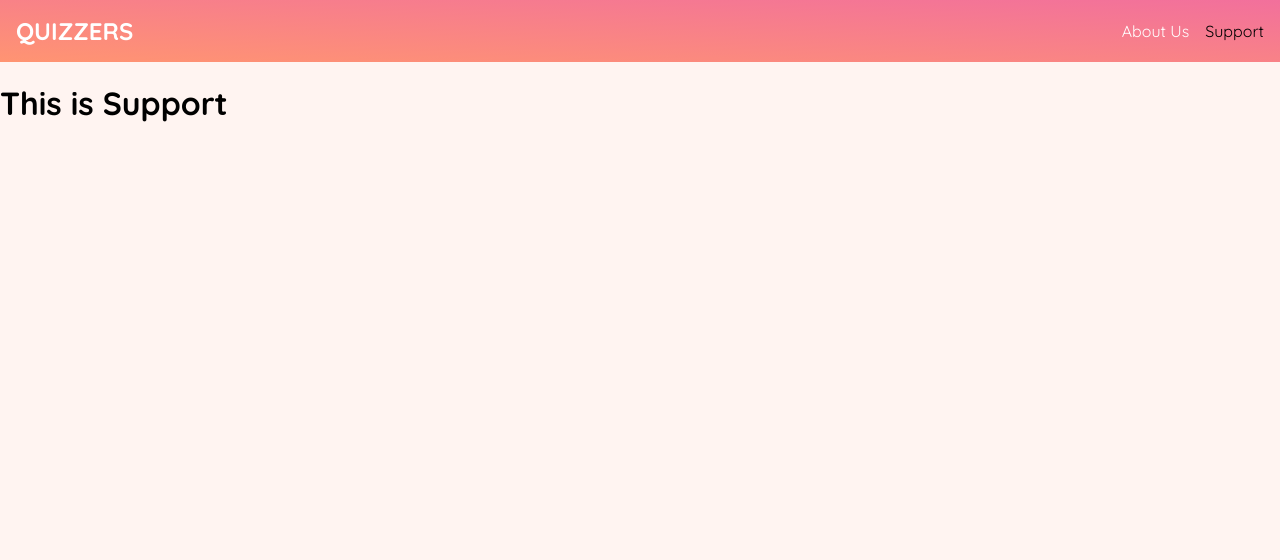
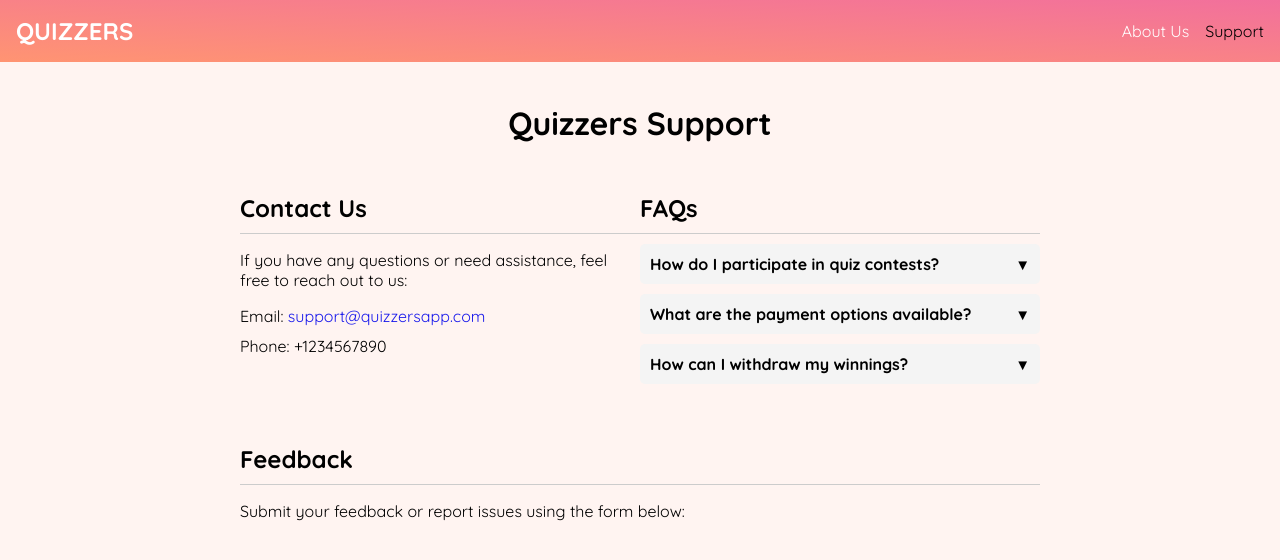
Before and after one commit to Ajy74/quizzers_web, a React (Create React App) app: page /support in a window 1280 px wide. Shown: the top 560 px of the page. Built offline with nearby package versions, Linux system fonts and the light colour scheme.

Commit message:
support updated

```diff
--- a/src/components/Support.jsx
+++ b/src/components/Support.jsx
@@ -1,9 +1,70 @@
-import React from "react";
+import React, { useState } from "react";
+import '../css/support.css'
 
 const Support = () => {
+    const [expandedIndex, setExpandedIndex] = useState(null);
+
+    const faqs = [
+        {
+          question: "How do I participate in quiz contests?",
+          answer: "To participate in quiz contests, navigate to the 'Contests' section of the app and select the contest you wish to join. Follow the instructions provided to enter the contest and answer the questions."
+        },
+        {
+          question: "What are the payment options available?",
+          answer: "Currently, we accept payments via credit/debit cards, net banking, and UPI (Unified Payments Interface). You can add funds to your wallet using any of these payment methods."
+        },
+        {
+          question: "How can I withdraw my winnings?",
+          answer: "You can withdraw your winnings by navigating to the 'Wallet' section of the app and selecting the 'Withdraw' option. Follow the instructions provided to complete the withdrawal process."
+        }
+    ];
+
+    const handleToggle = (index) => {
+        if (expandedIndex === index) {
+            setExpandedIndex(null);
+        } else {
+            setExpandedIndex(index);
+        }
+    };
+
     return (
         <>
-            <h1>This is Support</h1>
+            <div className="support-container">
+                <div className="support-header">
+                    <h1>Quizzers Support</h1>
+                </div>
+                <div className="support-content">
+                    <section className="contact-info">
+                        <h2>Contact Us</h2>
+                        <p>If you have any questions or need assistance, feel free to reach out to us:</p>
+                        <ul>
+                            <li>Email: <span>support@quizzersapp.com</span></li>
+                            <li>Phone: +1234567890</li>
+                        </ul>
+                    </section>
+                    <section className="faq">
+                        <h2>FAQs</h2>
+                        {faqs.map((faq, index) => (
+                            <div key={index} className="faq-item">
+                                <div className="question" onClick={() => handleToggle(index)}>
+                                    <h4>{faq.question}</h4>
+                                    <span className="arrow">&#9660;</span>
+                                </div>
+                                {expandedIndex === index && (
+                                    <div className="answer">
+                                    <p>{faq.answer}</p>
+                                    </div>
+                                )}
+                            </div>
+                        ))}
+                    </section>
+                    <section className="feedback-form">
+                        <h2>Feedback</h2>
+                        <p>Submit your feedback or report issues using the form below:</p>
+                        {/* Add feedback form component here */}
+                    </section>
+                </div>
+            </div>
         </>
     );
 }
--- /dev/null
+++ b/src/css/support.css
@@ -0,0 +1,102 @@
+/* SupportPage.css */
+
+/* General styles */
+.support-container {
+    max-width: 800px;
+    margin: 0 auto;
+    padding: 20px;
+  }
+
+  .support-header {
+    text-align: center;
+    margin-bottom: 30px;
+  }
+
+  .support-content {
+    display: flex;
+    flex-wrap: wrap;
+    justify-content: space-between;
+  }
+
+  .contact-info,
+  .faq,
+  .feedback-form {
+    flex: 1 1 300px;
+    margin-bottom: 30px;
+  }
+
+  .contact-info h2,
+  .faq h2,
+  .feedback-form h2 {
+    border-bottom: 1px solid #ccc;
+    padding-bottom: 10px;
+    margin-bottom: 10px;
+  }
+
+  .contact-info ul,
+  .faq ul {
+    list-style: none;
+    padding: 0;
+  }
+
+  .contact-info ul li,
+  .faq ul li {
+    margin-bottom: 10px;
+  }
+
+  .contact-info ul li span {
+    color: rgb(26, 26, 235);
+  }
+
+  .question-heading {
+    font-weight: 600;
+  }
+
+  .feedback-form p {
+    margin-bottom: 20px;
+  }
+
+  /* Toggles for FAQs */
+  .question {
+    cursor: pointer;
+    display: flex;
+    justify-content: space-between;
+    align-items: center;
+    padding: 10px;
+    margin-bottom: 10px;
+    background-color: #f4f4f4;
+    border-radius: 5px;
+    transition: background-color 0.3s ease;
+  }
+
+  .question:hover {
+    background-color: #e6e6e6;
+  }
+
+  .question h4 {
+    margin: 0;
+  }
+
+  .arrow {
+    font-size: 15px;
+  }
+
+  .answer {
+    max-height: 0;
+    overflow: hidden;
+    transition: max-height 0.3s ease;
+  }
+
+  .answer p {
+    margin: 0px 0px 12px;
+    background-color: white;
+    padding: 7px;
+    border-radius: 10px;
+    color:  #333;
+    font-weight: 200;
+  }
+
+  /* Show answer when expandedIndex is not null */
+  .faq-item .answer {
+    max-height: 1000px; /* Adjust height based on content */
+  }
```
